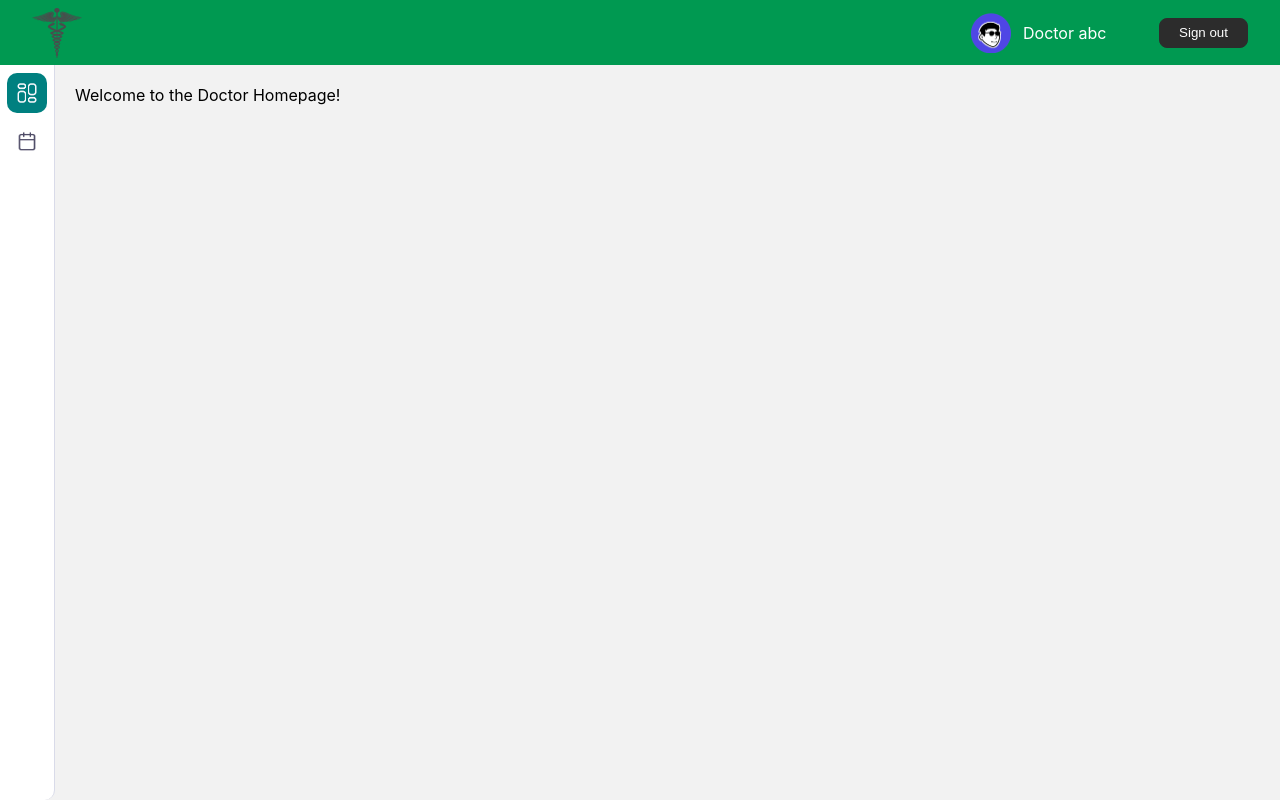
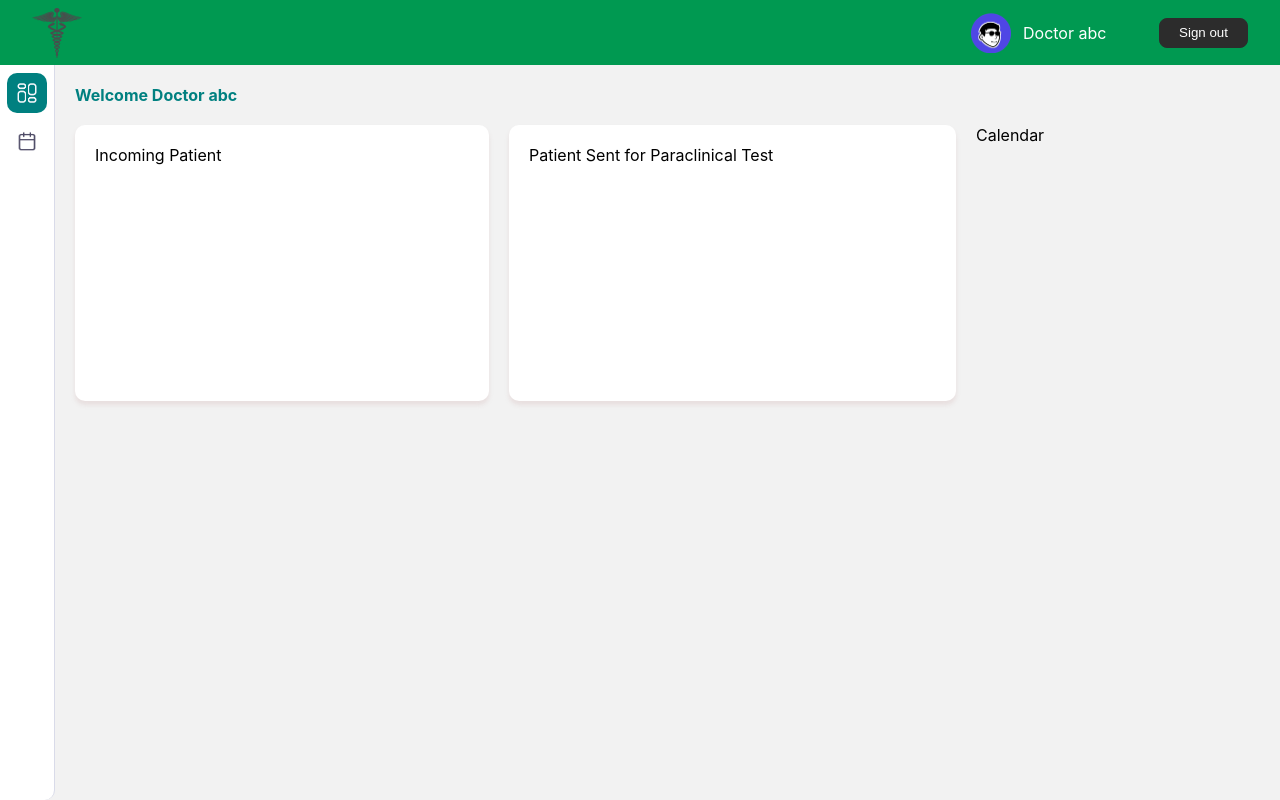
Before and after one commit to yukihim/disease-diagnosis-support-system, a React (Create React App) app in the folder frontend/: page / in a window 1280 px wide. Built offline with nearby package versions, Linux system fonts and the light colour scheme.

Commit message:
Add first row to doctor's homepage without calendar

```diff
--- /dev/null
+++ b/frontend/src/components/common/calendar.js
@@ -0,0 +1,9 @@
+function Calendar() {
+    return (
+        <div>
+            Calendar
+        </div>
+    );
+}
+
+export default Calendar;
--- a/frontend/src/components/doctor/doctorHomepageContent.js
+++ b/frontend/src/components/doctor/doctorHomepageContent.js
@@ -1,15 +1,20 @@
 import './style/doctorHomepageContent.css';
 
+// Common Components
 import Sidebar from '../common/sidebar';
+
+// Doctor's Components
+import DoctorHomepageContentFirstRow from './firstRow';
 
 function DoctorHomepageContent() {
     return (
         <div className="doctorHomepageContent">
             <Sidebar />
             <div className="mainContent">
-                <div>
-                    Welcome to the Doctor Homepage!
+                <div className="welcomeText">
+                    Welcome Doctor abc
                 </div>
+                <DoctorHomepageContentFirstRow />
             </div>
         </div>
     );
--- /dev/null
+++ b/frontend/src/components/doctor/firstRow.js
@@ -0,0 +1,15 @@
+import IncomingPatient from './smallerComponents/incomingPatient';
+import PatientSentForParaclinicalTest from './smallerComponents/patientSentForParaclinicalTest';
+import Calendar from '../common/calendar';
+
+function DoctorHomepageContentFirstRow() {
+    return (
+        <div className="firstRow">
+            <IncomingPatient />
+            <PatientSentForParaclinicalTest />
+            <Calendar />
+        </div>
+    );
+}
+
+export default DoctorHomepageContentFirstRow;
--- /dev/null
+++ b/frontend/src/components/doctor/smallerComponents/incomingPatient.js
@@ -0,0 +1,13 @@
+import './style/style.css';
+
+function IncomingPatient() {
+    return (
+        <div className="incomingPatientContainer">
+            <div className="containerContent">
+                Incoming Patient
+            </div>
+        </div>
+    );
+}
+
+export default IncomingPatient;
--- /dev/null
+++ b/frontend/src/components/doctor/smallerComponents/patientSentForParaclinicalTest.js
@@ -0,0 +1,13 @@
+import './style/style.css';
+
+function PatientSentForParaclinicalTest() {
+    return (
+        <div className="patientSentForParaclinicalTestContainer">
+            <div className="containerContent">
+                Patient Sent for Paraclinical Test
+            </div>
+        </div>
+    );
+}
+
+export default PatientSentForParaclinicalTest;
--- /dev/null
+++ b/frontend/src/components/doctor/smallerComponents/style/style.css
@@ -0,0 +1,29 @@
+.incomingPatientContainer {
+    margin-right: 20px;
+
+    width: 414px;
+    height: 276px;
+
+    background-color: #fff;
+
+    border-radius: 10px;
+
+    box-shadow: 0px 4px 4px rgba(202, 166, 166, 0.25);
+}
+
+.patientSentForParaclinicalTestContainer {
+    margin-right: 20px;
+
+    width: 447px;
+    height: 276px;
+
+    background-color: #fff;
+
+    border-radius: 10px;
+
+    box-shadow: 0px 4px 4px rgba(202, 166, 166, 0.25);
+}
+
+.containerContent {
+    padding: 20px 20px 0px;
+}
--- a/frontend/src/components/doctor/style/doctorHomepageContent.css
+++ b/frontend/src/components/doctor/style/doctorHomepageContent.css
@@ -1,3 +1,8 @@
+.firstRow {
+    display: flex;
+    flex-direction: row;
+}
+
 .doctorHomepageContent {
     display: flex;
     flex-direction: row;
@@ -18,5 +23,13 @@
         flex-grow: 1;
 
         padding: 20px 20px;
+
+        .welcomeText {
+            color: #008080;
+
+            font-weight: bold;
+
+            margin-bottom: 20px;
+        }
     }
 }
```
